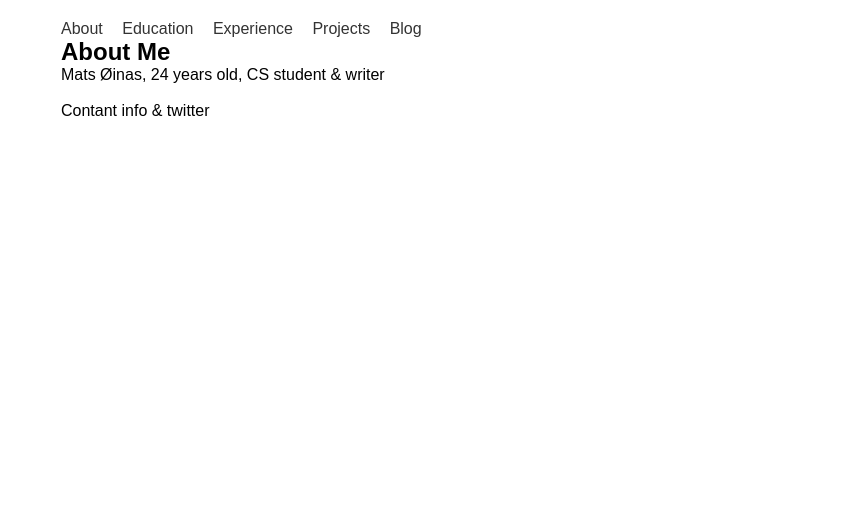
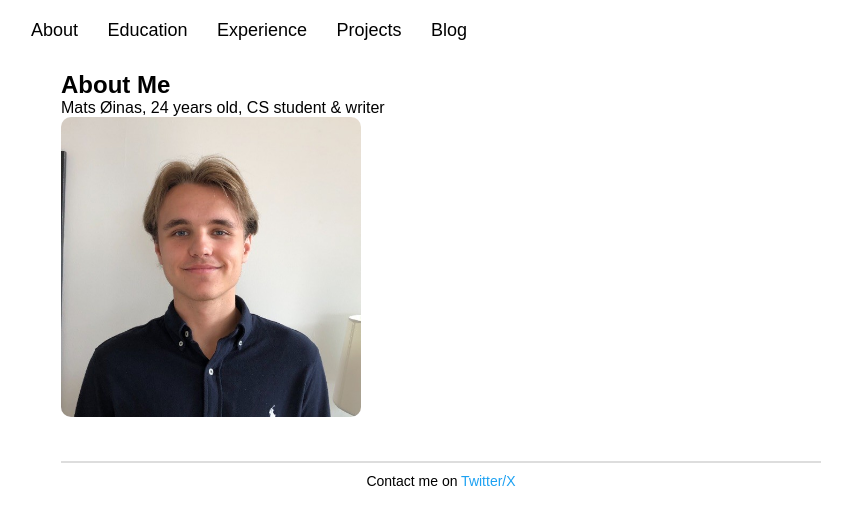
Before and after one commit to h669796/personal_website, a plain HTML site: page index.html in a window 1280 px wide. Shown: the whole page, without its empty margins (199-1051 px from the left). Drawn offline with Linux system fonts and the light colour scheme.

Commit message:
enkle endringer i html og css

```diff
--- a/css/style.css
+++ b/css/style.css
@@ -13,12 +13,48 @@
     padding: 20px;
   }
 
+  nav {
+    margin-bottom: 30px;
+    margin-left: -30px;
+    text-align: left;
+  }
+
   nav a {
-    margin-right: 15px;
+    margin-right: 25px;
     text-decoration: none;
-    color: #333;
+    color: black;
+    font-size: 18px;
+  }
+
+  nav a:hover {
+    color: #555;
+    text-decoration: underline;
   }
 
   section {
-    margin-bottom: 40px;
+    margin-bottom: 10px;
   }
+
+  .profile-img {
+    width: 300px;
+    height: auto;
+    border-radius: 10px;
+  }
+
+  footer {
+    margin-top: 40px;
+    padding-top: 10px;
+    padding-bottom: 10px;
+    border-top: 2px solid #ddd;
+    text-align: center;
+    font-size: 14px;
+  }
+
+  footer a {
+    color: #1DA1F2;
+    text-decoration: none;
+  }
+
+  footer a:hover {
+    text-decoration: underline;
+  }
--- a/index.html
+++ b/index.html
@@ -18,11 +18,16 @@
     <section id="about">
         <h1>About Me</h1>
         <p>Mats Øinas, 24 years old, CS student & writer</p>
-        <img src=""
+        <img src="images/profile_pic.jpeg" alt="Mats Øinas" class="profile-img">
     </section>
 
     <footer>
-        <p>Contant info & twitter</p>
+        <p>
+            Contact me on
+            <a href="https://twitter.com/olafagi" target="_blank">
+                Twitter/X
+            </a>
+        </p>
     </footer>
 
     <script scr="js/script.js"></script>
```
Also changed, not shown: images/profile_pic.jpeg (added).
